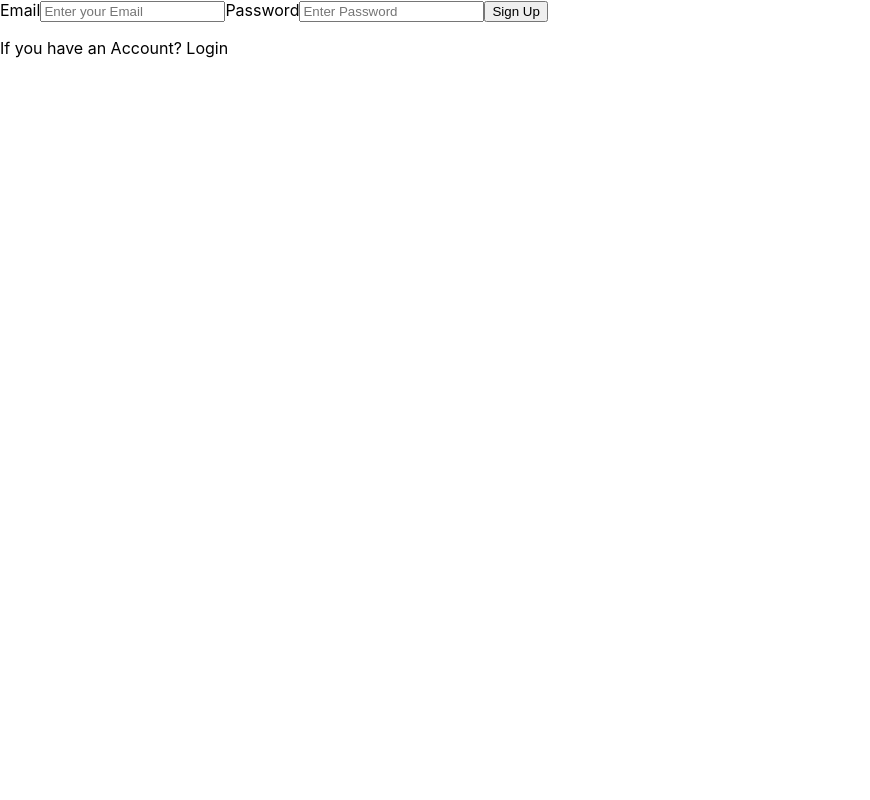
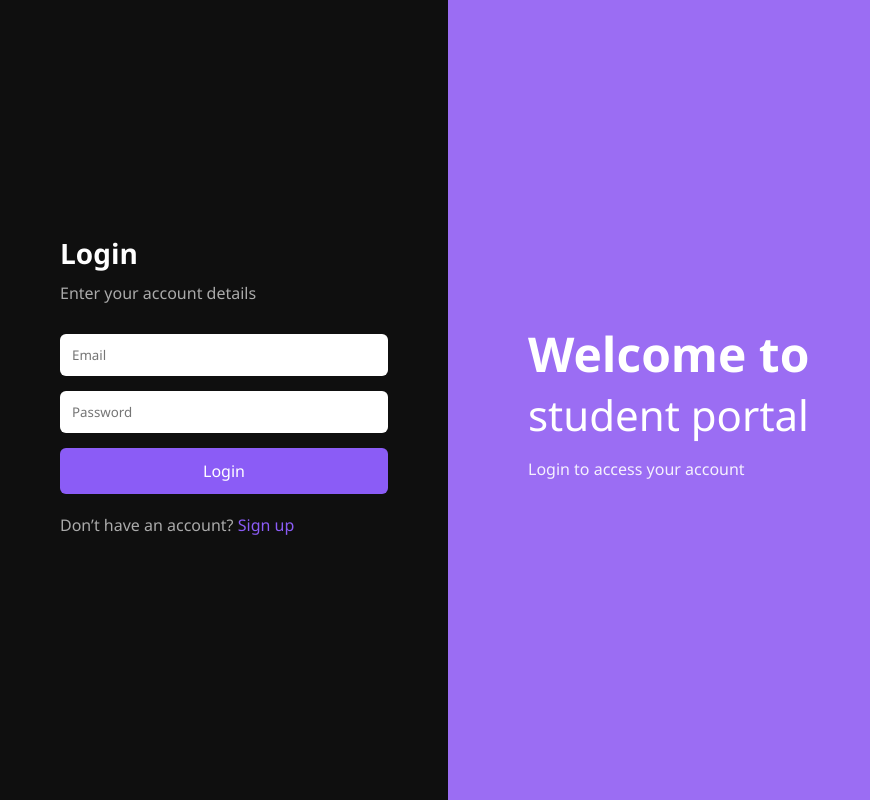
Before and after one commit to NirajPandit320/EduConnect, a React (Create React App) app in the folder educonnect-frontend/: page / in a window 1280 px wide. Shown: the whole page, without its empty margins (0-870 px from the left). Built offline with nearby package versions, Linux system fonts and the light colour scheme.

Commit message:
Added frontend and backend with Firebase auth UI

```diff
--- a/educonnect-frontend/src/App.js
+++ b/educonnect-frontend/src/App.js
@@ -1,60 +1,18 @@
-import React, { useState } from "react";
-import { getAuth, createUserWithEmailAndPassword, signInWithEmailAndPassword } from "firebase/auth";
-import { app } from "./firebase";
-import SignupPage from "./Signup";
-import LoginPage from "./Login";
+import { useState } from "react";
+import Login from "./pages/Login";
+import Signup from "./pages/Signup";
 
 function App() {
-  const [email, setEmail] = useState("");
-  const [password, setPassword] = useState("");
-  const [showLogin, setShowLogin] = useState(false);
-
-  const auth = getAuth(app);
-
-  const signupUser = () => {
-    createUserWithEmailAndPassword(auth, email, password)
-      .then((userCredential) => {
-        alert("Signup successful");
-        console.log("UID:", userCredential.user.uid);
-      })
-      .catch((error) => alert(error.message));
-  };
-
-  const loginUser = () => {
-    signInWithEmailAndPassword(auth, email, password)
-      .then((userCredential) => {
-        alert("Login successful");
-        console.log("UID:", userCredential.user.uid);
-      })
-      .catch((error) => alert(error.message));
-  };
+  const [isLogin, setIsLogin] = useState(true);
 
   return (
-    <div>
-      {showLogin ? (
-        <>
-          <LoginPage
-            email={email}
-            password={password}
-            setEmail={setEmail}
-            setPassword={setPassword}
-            onLogin={loginUser}
-          />
-          <p onClick={() => setShowLogin(false)}>New user? Sign up</p>
-        </>
+    <>
+      {isLogin ? (
+        <Login switchToSignup={() => setIsLogin(false)} />
       ) : (
-        <>
-          <SignupPage
-            email={email}
-            password={password}
-            setEmail={setEmail}
-            setPassword={setPassword}
-            onSignup={signupUser}
-          />
-          <p onClick={() => setShowLogin(true)}>If you have an Account? Login</p>
-        </>
+        <Signup switchToLogin={() => setIsLogin(true)} />
       )}
-    </div>
+    </>
   );
 }
 
--- a/educonnect-frontend/src/Login.jsx
+++ /dev/null
@@ -1,31 +0,0 @@
-import React from "react";
-
-const LoginPage = ({ email, password, setEmail, setPassword, onLogin }) => {
-  return (
-    <div className="login-page">
-      <h2>Login</h2>
-
-      <label>Email</label>
-      <input
-        type="email"
-        required
-        placeholder="Enter your Email"
-        value={email}
-        onChange={(e) => setEmail(e.target.value)}
-      />
-
-      <label>Password</label>
-      <input
-        type="password"
-        required
-        placeholder="Enter Password"
-        value={password}
-        onChange={(e) => setPassword(e.target.value)}
-      />
-
-      <button onClick={onLogin}>Login</button>
-    </div>
-  );
-};
-
-export default LoginPage;
--- a/educonnect-frontend/src/Signup.jsx
+++ /dev/null
@@ -1,29 +0,0 @@
-import React from "react";
-
-const SignupPage = ({ email, password, setEmail, setPassword, onSignup }) => {
-  return (
-    <div className="signup-page">
-      <label>Email</label>
-      <input
-        type="email"
-        required
-        placeholder="Enter your Email"
-        value={email}
-        onChange={(e) => setEmail(e.target.value)}
-      />
-
-      <label>Password</label>
-      <input
-        type="password"
-        required
-        placeholder="Enter Password"
-        value={password}
-        onChange={(e) => setPassword(e.target.value)}
-      />
-
-      <button onClick={onSignup}>Sign Up</button>
-    </div>
-  );
-};
-
-export default SignupPage;
--- a/educonnect-frontend/src/firebase.js
+++ b/educonnect-frontend/src/firebase.js
@@ -1,5 +1,10 @@
+// Import Firebase core
 import { initializeApp } from "firebase/app";
 
+// Import Firebase Authentication
+import { getAuth } from "firebase/auth";
+
+// Firebase configuration
 const firebaseConfig = {
   apiKey: "AIzaSyAlONVLOdJXCH3yo0JH31JS6uANH-jdNZA",
   authDomain: "educonnect-b8931.firebaseapp.com",
@@ -9,4 +14,11 @@ const firebaseConfig = {
   appId: "1:198568737921:web:424f663f4c07ca456ea180",
 };
 
-export const app = initializeApp(firebaseConfig);
+// Initialize Firebase
+const app = initializeApp(firebaseConfig);
+
+// Initialize Auth
+const auth = getAuth(app);
+
+// 🔴 THIS LINE IS CRITICAL
+export { auth };
--- /dev/null
+++ b/educonnect-frontend/src/pages/Login.jsx
@@ -0,0 +1,54 @@
+import { useState } from "react";
+import { signInWithEmailAndPassword } from "firebase/auth";
+import { auth } from "../firebase";
+import "../styles/auth.css";
+
+const Login = ({ switchToSignup }) => {
+  const [email, setEmail] = useState("");
+  const [password, setPassword] = useState("");
+
+  const handleLogin = async () => {
+    try {
+      await signInWithEmailAndPassword(auth, email, password);
+      alert("Login successful");
+    } catch (error) {
+      alert(error.message);
+    }
+  };
+
+  return (
+    <div className="auth-wrapper">
+      <div className="auth-left">
+        <h2>Login</h2>
+        <p>Enter your account details</p>
+
+        <input
+          type="email"
+          placeholder="Email"
+          onChange={(e) => setEmail(e.target.value)}
+        />
+
+        <input
+          type="password"
+          placeholder="Password"
+          onChange={(e) => setPassword(e.target.value)}
+        />
+
+        <button onClick={handleLogin}>Login</button>
+
+        <p className="switch-text">
+          Don’t have an account?{" "}
+          <span onClick={switchToSignup}>Sign up</span>
+        </p>
+      </div>
+
+      <div className="auth-right">
+        <h1>Welcome to</h1>
+        <h2>student portal</h2>
+        <p>Login to access your account</p>
+      </div>
+    </div>
+  );
+};
+
+export default Login;
--- /dev/null
+++ b/educonnect-frontend/src/pages/Signup.jsx
@@ -0,0 +1,55 @@
+import { useState } from "react";
+import { createUserWithEmailAndPassword } from "firebase/auth";
+import { auth } from "../firebase";
+import "../styles/auth.css";
+
+const Signup = ({ switchToLogin }) => {
+  const [email, setEmail] = useState("");
+  const [password, setPassword] = useState("");
+
+  const handleSignup = async () => {
+    try {
+      await createUserWithEmailAndPassword(auth, email, password);
+      alert("Signup successful");
+      switchToLogin();
+    } catch (error) {
+      alert(error.message);
+    }
+  };
+
+  return (
+    <div className="auth-wrapper">
+      <div className="auth-left">
+        <h2>Sign Up</h2>
+        <p>Create your account</p>
+
+        <input
+          type="email"
+          placeholder="Email"
+          onChange={(e) => setEmail(e.target.value)}
+        />
+
+        <input
+          type="password"
+          placeholder="Password"
+          onChange={(e) => setPassword(e.target.value)}
+        />
+
+        <button onClick={handleSignup}>Sign up</button>
+
+        <p className="switch-text">
+          Already have an account?{" "}
+          <span onClick={switchToLogin}>Login</span>
+        </p>
+      </div>
+
+      <div className="auth-right">
+        <h1>Welcome to</h1>
+        <h2>student portal</h2>
+        <p>Create account to get started</p>
+      </div>
+    </div>
+  );
+};
+
+export default Signup;
--- /dev/null
+++ b/educonnect-frontend/src/styles/auth.css
@@ -0,0 +1,84 @@
+* {
+  margin: 0;
+  padding: 0;
+  box-sizing: border-box;
+  font-family: "Segoe UI", sans-serif;
+}
+
+.auth-wrapper {
+  display: flex;
+  min-height: 100vh;
+}
+
+/* LEFT SIDE (LOGIN / SIGNUP) */
+.auth-left {
+  width: 35%;
+  background: #0f0f0f;
+  color: white;
+  padding: 60px;
+  display: flex;
+  flex-direction: column;
+  justify-content: center;
+}
+
+.auth-left h2 {
+  font-size: 28px;
+  margin-bottom: 10px;
+}
+
+.auth-left p {
+  color: #aaa;
+  margin-bottom: 30px;
+}
+
+.auth-left input {
+  margin-bottom: 15px;
+  padding: 12px;
+  border-radius: 6px;
+  border: none;
+}
+
+.auth-left button {
+  padding: 12px;
+  background: #8b5cf6;
+  color: white;
+  border: none;
+  border-radius: 6px;
+  cursor: pointer;
+  font-size: 16px;
+}
+
+.switch-text {
+  margin-top: 20px;
+}
+
+.switch-text span {
+  color: #8b5cf6;
+  cursor: pointer;
+}
+
+/* RIGHT SIDE (PURPLE PANEL) */
+.auth-right {
+  width: 65%;
+  background: #9b6df3;
+  color: white;
+  padding: 80px;
+  display: flex;
+  flex-direction: column;
+  justify-content: center;
+}
+
+.auth-right h1 {
+  font-size: 48px;
+  font-weight: bold;
+}
+
+.auth-right h2 {
+  font-size: 42px;
+  font-weight: 300;
+}
+
+.auth-right p {
+  margin-top: 15px;
+  opacity: 0.9;
+}
```
Also changed, not shown: 1 other file (tests, documents, lock files or other folders).
